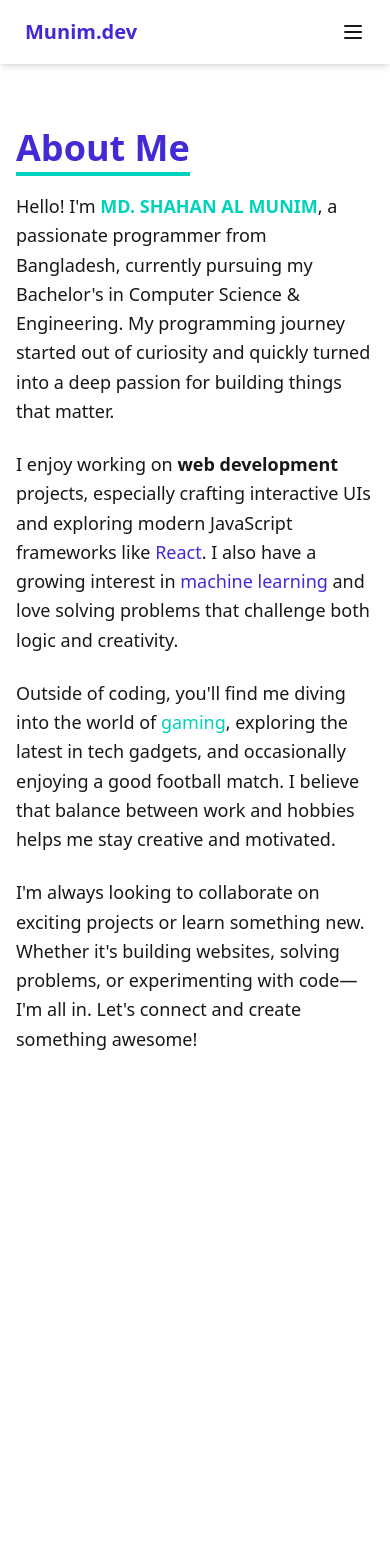
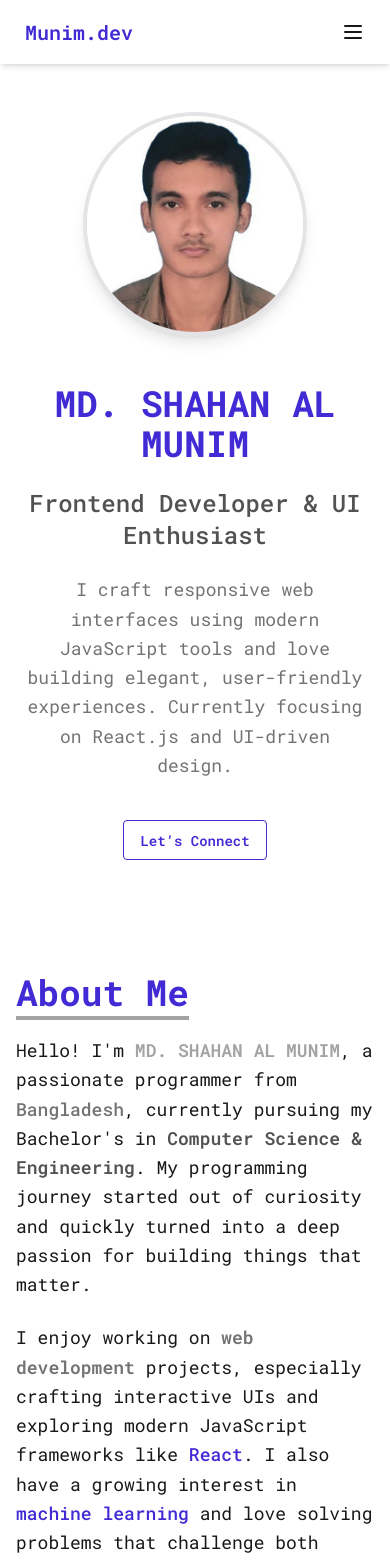
Before and after one commit to MMunim90/Portfolio-Web, a React (Vite) app: page / in a window 390 px wide. Shown: the top 1562 px of the page. Before the commit the page ends 1118 px from the top, so only its background shows below. Built offline with nearby package versions, Linux system fonts and the light colour scheme.

Commit message:
added intro section

```diff
--- a/src/Pages/About/About.jsx
+++ b/src/Pages/About/About.jsx
@@ -4,7 +4,7 @@ const About = () => {
   return (
     <section
       id="about"
-      className="min-h-screen bg-base-100 text-base-content py-16 px-4 md:px-8 lg:px-16 flex items-center"
+      className="min-h-screen bg-base-100 text-base-content py-16 px-4 md:px-8 lg:px-16 flex items-center font-sans"
     >
       <div className="max-w-4xl mx-auto space-y-6">
         <h2 className="text-4xl font-bold text-primary mb-4 border-b-4 border-accent inline-block pb-1">
@@ -14,15 +14,17 @@ const About = () => {
         <p className="text-lg leading-relaxed">
           Hello! I'm{" "}
           <span className="text-accent font-semibold">MD. SHAHAN AL MUNIM</span>
-          , a passionate programmer from Bangladesh, currently pursuing my
-          Bachelor's in Computer Science & Engineering. My programming journey
+          , a passionate programmer from{" "}
+          <span className="text-info font-medium">Bangladesh</span>, currently
+          pursuing my Bachelor's in{" "}
+          <span className="text-secondary font-semibold">Computer Science & Engineering</span>. My programming journey
           started out of curiosity and quickly turned into a deep passion for
           building things that matter.
         </p>
 
         <p className="text-lg leading-relaxed">
           I enjoy working on{" "}
-          <span className="text-highlight font-semibold">web development</span>{" "}
+          <span className="text-info font-semibold">web development</span>{" "}
           projects, especially crafting interactive UIs and exploring modern
           JavaScript frameworks like{" "}
           <span className="text-primary font-medium">React</span>. I also have a
@@ -34,16 +36,20 @@ const About = () => {
         <p className="text-lg leading-relaxed">
           Outside of coding, you'll find me diving into the world of{" "}
           <span className="text-accent font-medium">gaming</span>, exploring the
-          latest in <span className="text-highlight">tech gadgets</span>, and
-          occasionally enjoying a good football match. I believe that balance
-          between work and hobbies helps me stay creative and motivated.
+          latest in{" "}
+          <span className="text-info font-medium">tech gadgets</span>, and
+          occasionally enjoying a good{" "}
+          <span className="text-secondary font-medium">football match</span>. I
+          believe that balance between work and hobbies helps me stay creative
+          and motivated.
         </p>
 
         <p className="text-lg leading-relaxed">
           I'm always looking to collaborate on exciting projects or learn
           something new. Whether it's building websites, solving problems, or
-          experimenting with code—I'm all in. Let's connect and create something
-          awesome!
+          experimenting with code—I'm all in.{" "}
+          <span className="text-accent font-semibold">Let's connect</span> and
+          create something awesome!
         </p>
       </div>
     </section>
--- a/src/Pages/Home/Home.jsx
+++ b/src/Pages/Home/Home.jsx
@@ -1,9 +1,11 @@
 import React from 'react';
 import About from '../About/About';
+import Intro from '../Intro/Intro';
 
 const Home = () => {
     return (
         <div>
+            <Intro></Intro>
             <About></About>
         </div>
     );
--- /dev/null
+++ b/src/Pages/Intro/Intro.jsx
@@ -0,0 +1,43 @@
+import React from 'react';
+import profilePic from "../../assets/munim.jpg";
+
+const Intro = () => {
+    return (
+        <section
+      id="home"
+      className="min-h-screen bg-base-100 text-base-content flex flex-col-reverse md:flex-row items-center justify-between px-6 md:px-12 lg:px-24 py-12"
+    >
+      {/* Left: Text */}
+      <div className="max-w-xl space-y-6 text-center md:text-left">
+        <h1 className="text-4xl md:text-5xl font-bold text-primary">
+          MD. SHAHAN AL MUNIM
+        </h1>
+        <h2 className="text-2xl font-medium text-secondary">
+          Frontend Developer & UI Enthusiast
+        </h2>
+        <p className="text-lg text-info leading-relaxed">
+          I craft responsive web interfaces using modern JavaScript tools and love building elegant, user-friendly experiences. Currently focusing on React.js and UI-driven design.
+        </p>
+        <div className="pt-4">
+          <a
+            href="#contact"
+            className="btn btn-outline border-primary text-primary hover:bg-primary hover:text-white transition-all duration-300"
+          >
+            Let’s Connect
+          </a>
+        </div>
+      </div>
+
+      {/* Right: Image */}
+      <div className="mb-10 md:mb-0">
+        <img
+          src={profilePic}
+          alt="MD. SHAHAN AL MUNIM"
+          className="w-56 h-56 md:w-64 md:h-64 lg:w-92 lg:h-92 object-cover rounded-full shadow-lg border-4 border-base-300"
+        />
+      </div>
+    </section>
+    );
+};
+
+export default Intro;
--- a/src/index.css
+++ b/src/index.css
@@ -1,2 +1,27 @@
+/* Global font style — Using "Inter" for a clean, modern UI look */
+@import url('https://fonts.googleapis.com/css2?family=Roboto+Mono:ital,wght@0,100..700;1,100..700&display=swap');
+
 @import "tailwindcss";
 @plugin "daisyui";
+@tailwind utilities;
+
+@plugin "daisyui/theme" {
+  name: "graywhite";
+  default: true;
+
+  --text-primary: #3f3f3f;
+  --color-secondary: #525252;
+  --color-accent: #a3a3a3;
+  --color-base-100: #ffffff;
+  --color-base-200: #f4f4f5;
+  --color-base-300: #e4e4e7;
+  --color-neutral: #262626;
+  --color-info: #737373;
+  --color-success: #9ca3af;
+  --color-warning: #d4d4d4;
+  --color-error: #a1a1aa;
+}
+
+* {
+  font-family: "Roboto Mono", monospace;
+}
--- a/src/main.jsx
+++ b/src/main.jsx
@@ -6,8 +6,6 @@ import { router } from "./router/router.jsx";
 
 createRoot(document.getElementById("root")).render(
   <StrictMode>
-    <div data-theme="munimtheme">
       <RouterProvider router={router} />
-    </div>
   </StrictMode>
 );
--- a/tailwind.config.js
+++ /dev/null
@@ -1,37 +0,0 @@
-import daisyui from 'daisyui';
-
-/** @type {import('tailwindcss').Config} */
-export default {
-  content: ["./src/**/*.{js,jsx,ts,tsx}"],
-
-  theme: {
-    extend: {
-      colors: {
-        background: "#0f172a",
-        primary: "#6b7280",
-        accent: "#22c55e",
-        highlight: "#0ea5e9",
-        text: "#f8fafc",
-        muted: "#94a3b8",
-        card: "#1e293b",
-      },
-    },
-  },
-
-  daisyui: {
-    themes: [
-      {
-        munimtheme: {
-          primary: "#6b7280",
-          secondary: "#22c55e",
-          accent: "#0ea5e9",
-          neutral: "#1e293b",
-          "base-100": "#0f172a",
-          "base-content": "#f8fafc",
-        },
-      },
-    ],
-  },
-
-  plugins: [daisyui],
-};
```
Also changed, not shown: src/assets/munim.jpg (added).
